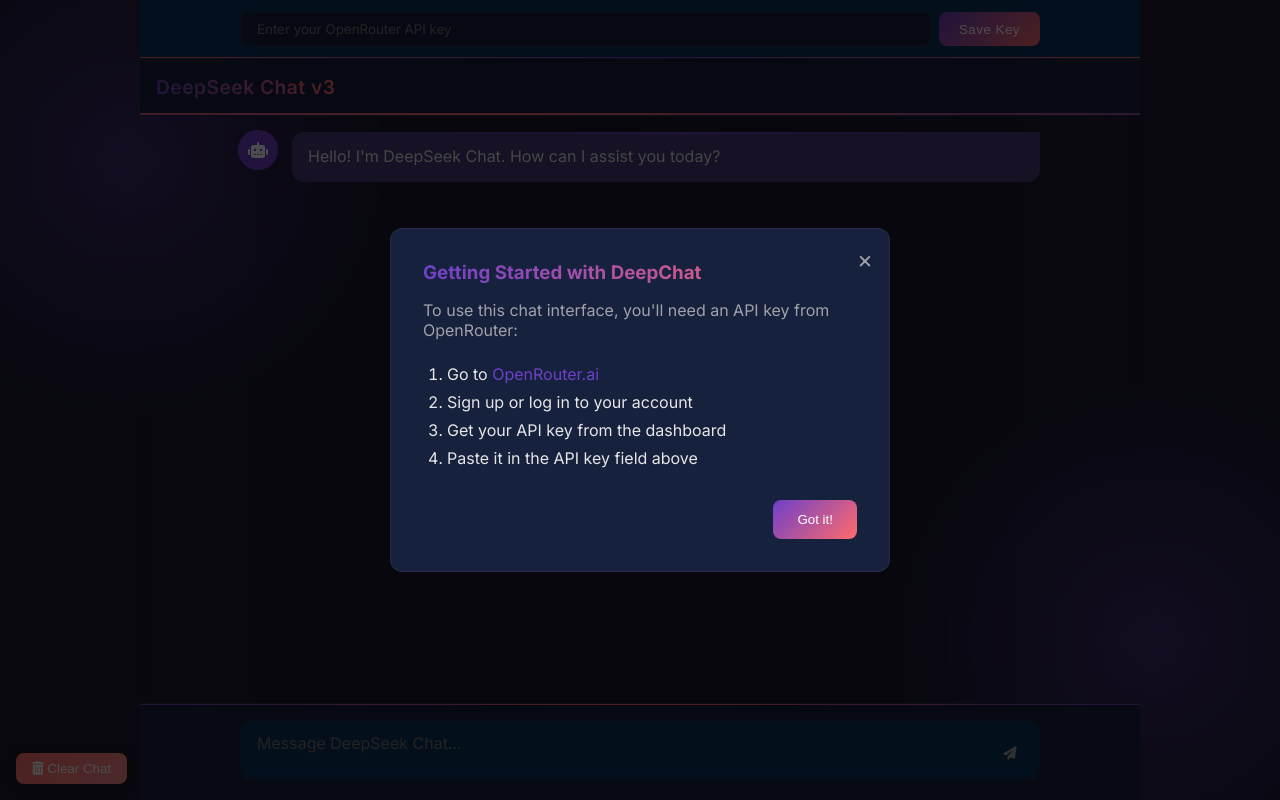
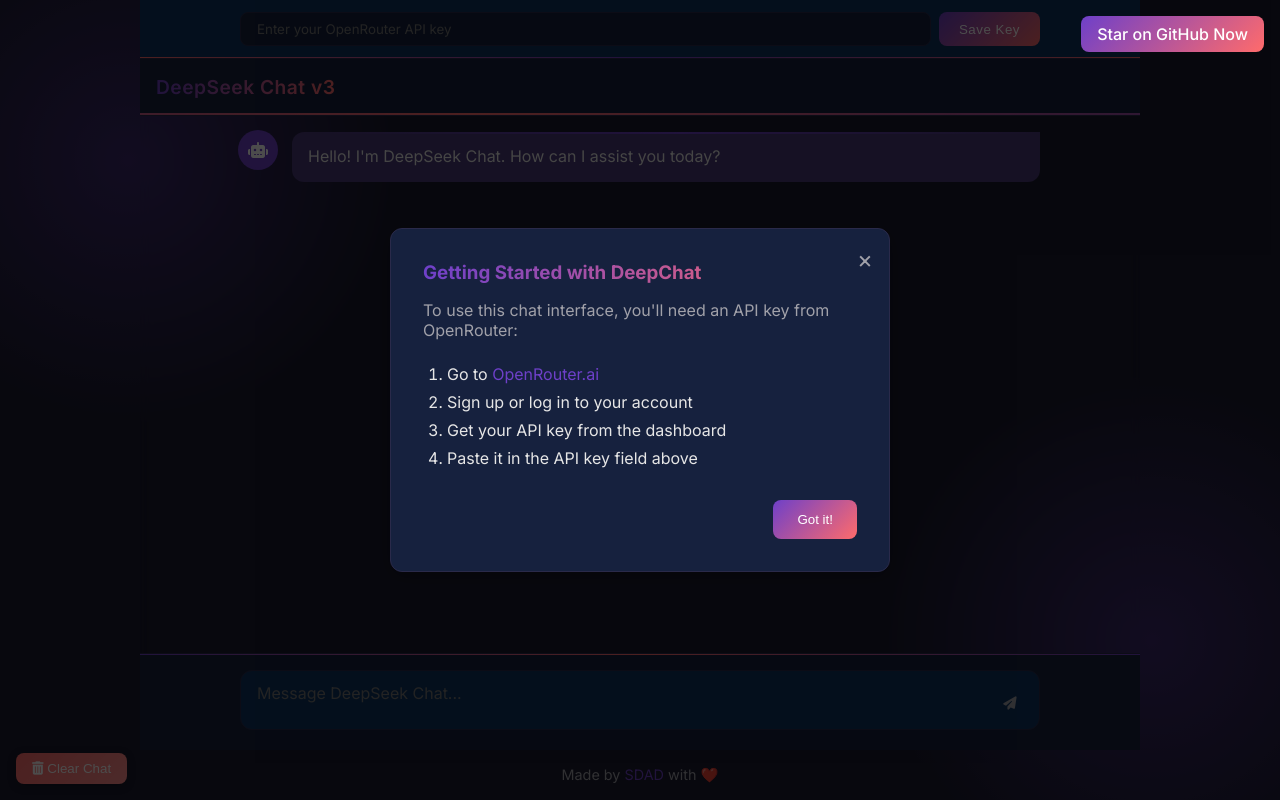
Before and after one commit to instax-dutta/DeepChat, a plain HTML site: page index.html in a window 1280 px wide. Drawn offline with Linux system fonts and the light colour scheme.

Commit message:
ui update

````diff
--- a/index.html
+++ b/index.html
@@ -88,6 +88,24 @@
             background-clip: text;
             color: transparent;
             letter-spacing: 0.5px;
+        }
+
+        .github-button {
+            display: flex;
+            align-items: center;
+            gap: 0.5rem;
+            padding: 0.5rem 1rem;
+            background: linear-gradient(135deg, var(--primary), var(--funky-accent));
+            color: white;
+            border-radius: 0.5rem;
+            text-decoration: none;
+            font-weight: 500;
+            transition: all 0.3s ease;
+        }
+
+        .github-button:hover {
+            transform: translateY(-2px);
+            box-shadow: 0 4px 8px rgba(0, 0, 0, 0.3);
         }
 
         .chat-messages {
@@ -528,6 +546,50 @@
                 padding: 1.5rem;
             }
         }
+
+        .app-footer {
+            text-align: center;
+            padding: 1rem;
+            color: var(--text-secondary);
+            font-size: 0.9rem;
+            margin-top: auto;
+        }
+
+        .app-footer a {
+            color: var(--primary);
+            text-decoration: none;
+            transition: color 0.3s ease;
+        }
+
+        .app-footer a:hover {
+            color: var(--funky-accent);
+            text-decoration: underline;
+        }
+
+        .github-fixed-button {
+            position: fixed;
+            top: 1rem;
+            right: 1rem;
+            z-index: 1000;
+        }
+
+        @media (max-width: 768px) {
+            .github-fixed-button {
+                top: auto;
+                bottom: 1rem;
+                right: 1rem;
+            }
+
+            .clear-chat-button {
+                bottom: 4.5rem;
+                left: 1rem;
+                transform: none;
+            }
+
+            .clear-chat-button:hover {
+                transform: translateY(-2px);
+            }
+        }
     </style>
 </head>
 <body>
@@ -772,11 +834,34 @@
                 const contentDiv = document.createElement('div');
                 contentDiv.className = 'message-content';
 
-                // Simple markdown parsing for bold and code blocks
+                // Enhanced markdown parsing
                 let formattedContent = content
+                    // Headers
+                    .replace(/^# (.*$)/gm, '<h1>$1</h1>')
+                    .replace(/^## (.*$)/gm, '<h2>$1</h2>')
+                    .replace(/^### (.*$)/gm, '<h3>$1</h3>')
+                    // Bold and italic
                     .replace(/\*\*(.*?)\*\*/g, '<strong>$1</strong>')
+                    .replace(/\*(.*?)\*/g, '<em>$1</em>')
+                    // Code blocks
                     .replace(/`([^`]+)`/g, '<code>$1</code>')
-                    .replace(/```([\s\S]*?)```/g, '<pre>$1</pre>');
+                    .replace(/```([\s\S]*?)```/g, '<pre>$1</pre>')
+                    // Lists
+                    .replace(/^\s*\*\s(.*$)/gm, '<li>$1</li>')
+                    .replace(/^\s*-\s(.*$)/gm, '<li>$1</li>')
+                    .replace(/^\s*\+\s(.*$)/gm, '<li>$1</li>')
+                    .replace(/^\s*\d+\.\s(.*$)/gm, '<li>$1</li>')
+                    // Blockquotes
+                    .replace(/^\>\s(.*$)/gm, '<blockquote>$1</blockquote>')
+                    // Links
+                    .replace(/\[([^\]]+)\]\(([^\)]+)\)/g, '<a href="$2" target="_blank">$1</a>')
+                    // Images
+                    .replace(/!\[([^\]]*)\]\(([^\)]+)\)/g, '<img src="$2" alt="$1" style="max-width:100%;">');
+
+                // Wrap list items in ul/ol if needed
+                if (formattedContent.includes('<li>')) {
+                    formattedContent = formattedContent.replace(/(<li>.*<\/li>)+/g, '<ul>$&</ul>');
+                }
 
                 contentDiv.innerHTML = formattedContent;
 
@@ -874,5 +959,17 @@
             }
         });
     </script>
+
+    <!-- GitHub Button -->
+    <div class="github-fixed-button">
+        <a class="github-button" href="https://github.com/instax-dutta/DeepChat" data-color-scheme="no-preference: dark_high_contrast; light: light_high_contrast; dark: dark_high_contrast;" data-size="large" data-show-count="true" aria-label="Star instax-dutta/DeepChat on GitHub">Star on GitHub Now</a>
+    </div>
+
+    <footer class="app-footer">
+        Made by <a href="https://sdad.pro" target="_blank">SDAD</a> with ❤️
+    </footer>
+
+    <!-- GitHub Button Script -->
+    <script async defer src="https://buttons.github.io/buttons.js"></script>
 </body>
 </html>
````
